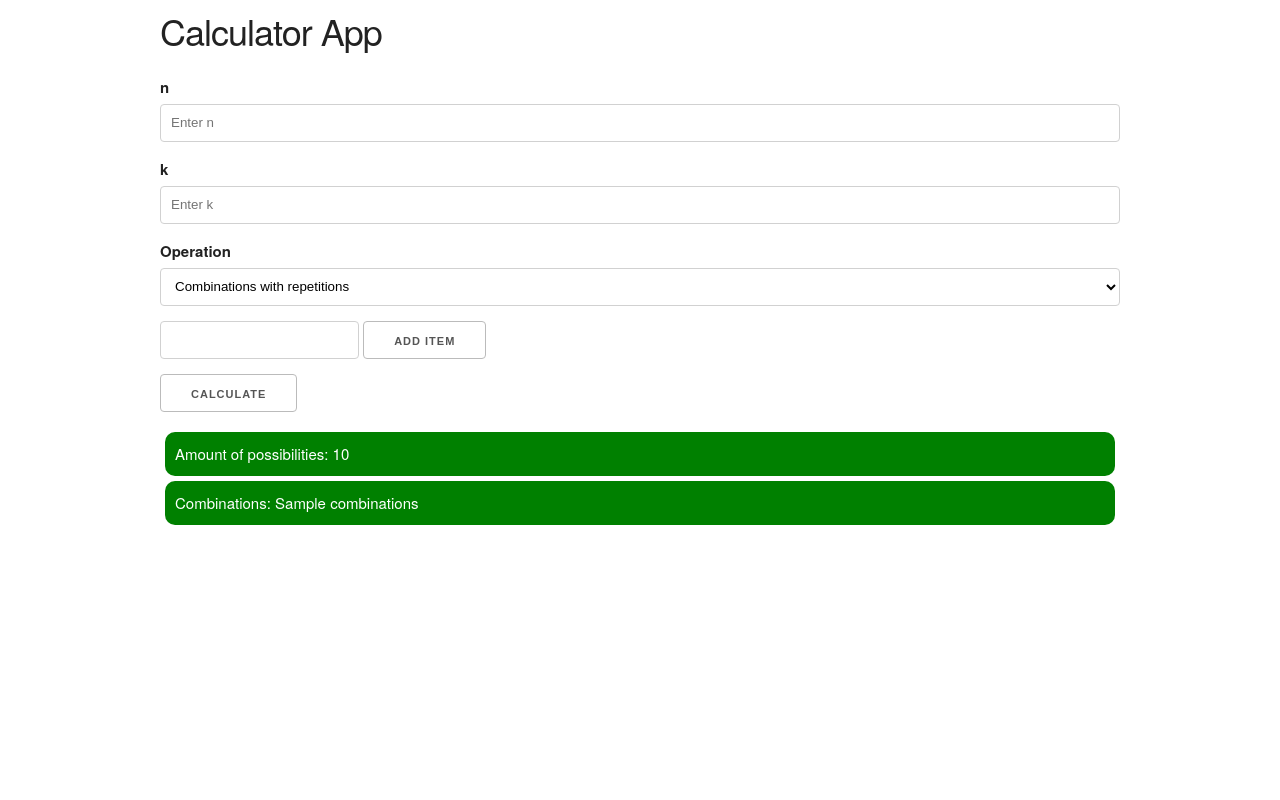
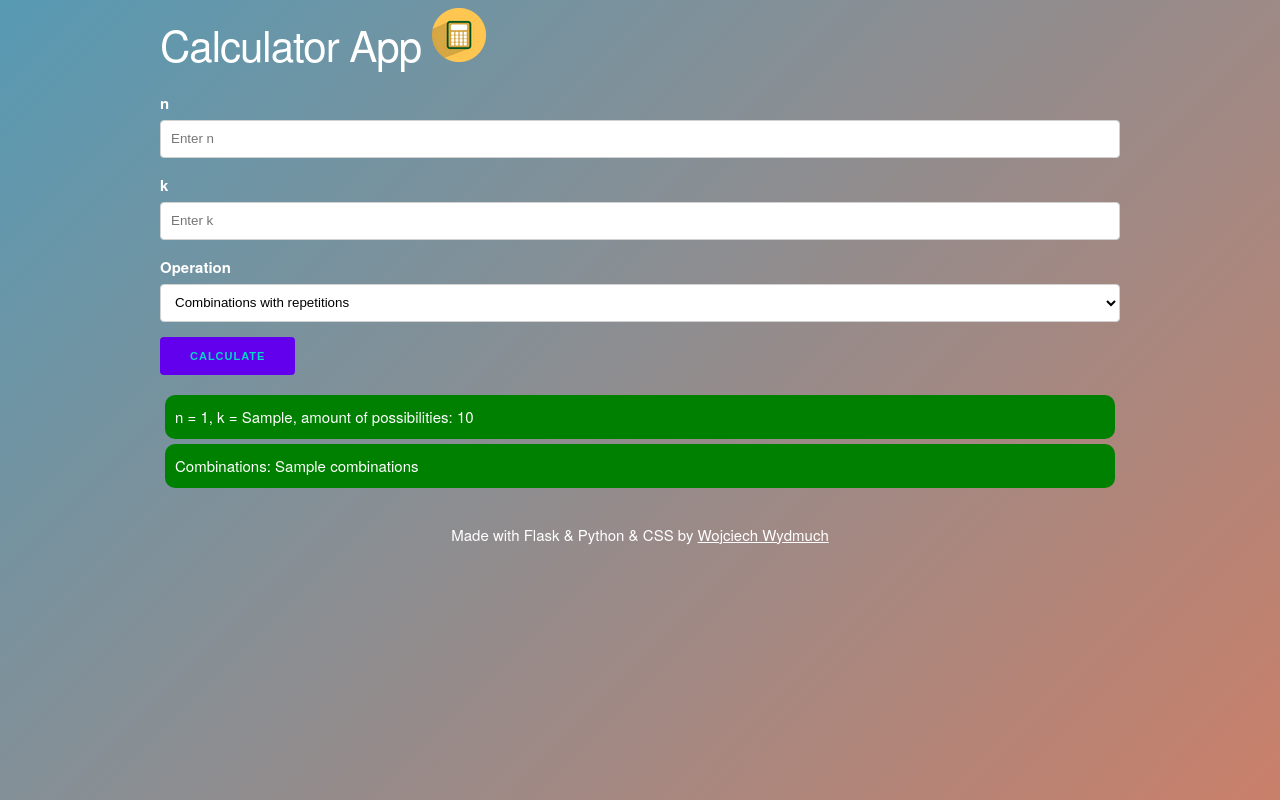
Before and after one commit to wojtekw0703/CalculatorApp-combinations, a Flask app: template templates/app.html in a window 1280 px wide. Run offline with Flask 2, Linux system fonts and the light colour scheme; the template is opened without the code that fills it: most values are stand-ins (such as "Sample title", 1, 10 or a date in 2020); parts of the project's set-up code (start-up, migrations or seed data) failed here and were passed over.

Commit message:
CSS and bugs have been fixed

```diff
--- a/app.py
+++ b/app.py
@@ -4,9 +4,10 @@ from flask import request
 from math import factorial
 import itertools as it
 
+
 #Declaring the app
 app = Flask(__name__)
-
+app.secret_key = "super secret key"
 #Start an app route
 @app.route('/')
 
@@ -44,10 +45,9 @@ def send():
                 result = set(list(it.combinations(my_list, int(k))))
 
             return render_template('app.html',n_send=n,k_send=k, sum=int(sum), combinations=result)
-        except Exception as err:
-            return render_template('app.html', sum=err)
+        except Exception:
+            return render_template('app.html')
 
 
 if __name__ == ' __main__':
-    app.run()
-    main()
+    app.run(debug=True)
--- a/templates/app.html
+++ b/templates/app.html
@@ -5,6 +5,7 @@
     <meta name="viewport" content="width=device-width, initial-scale=1.0" />
     <meta http-equiv="X-UA-Compatible" content="ie=edge" />
     <title>Calculator</title>
+    <link rel='shortcut icon' href="{{ url_for('static', filename='favicon.png') }}"/>
     <link
       rel="stylesheet"
       href="https://cdnjs.cloudflare.com/ajax/libs/skeleton/2.0.4/skeleton.min.css"
@@ -18,16 +19,43 @@
         color: white;
         margin: 0.5rem;
       }
+        #made {
+	float: left;
+	padding-bottom: 10px;
+	padding-top: 10px;
+	text-align: center;
+	bottom: 0px;
+	width: 100%;
+}
+body {
+	background: linear-gradient(-45deg, #ee7752, #23a6d5, #23d5ab);
+	background-size: 400% 400%;
+	animation: gradient 15s ease infinite;
+    color:white;
+}
+
+@keyframes gradient {
+	0% {
+		background-position: 0% 50%;
+	}
+	50% {
+		background-position: 100% 50%;
+	}
+	100% {
+		background-position: 0% 50%;
+	}
+
+}
+
     </style>
   </head>
   <body>
     <div class="container">
-      <h3>Calculator App</h3>
+      <h2>Calculator App <img src="/static/rsz_1favico2n.png"></h2>
     </div>
 
-    <!-- Form -->
     <div class="container">
-      <form action="/send" method="POST">
+<form action="{{ url_for('send') }}" method="POST">
         <label for="Number n">n</label>
         <input
           type="text"
@@ -42,6 +70,7 @@
           placeholder="Enter k"
           class="u-full-width"
           name="k"
+          pattern="[0-9]"
         />
 
         <label for="Operation">Operation</label>
@@ -50,19 +79,21 @@
           <option value="combinations-without-repetitions">Combinations without repetitions</option>
         </select>
 
-            <input type="text" name="item_to_include">
-            <input type="submit" value="Add Item" class="button">
+        <input type="submit" name="action" style ="color:#03DAC5; background-color:#6200EE; border:0" value="Calculate"  id="calc_btn" />
 
-          <br>
-        <input type="submit" value="Calculate" id="calc_btn" />
         <br />
         <div class="alert">
-         Amount of possibilities:  {{ sum }}
+         n = {{ n_send }}, k = {{ k_send }}, amount of possibilities:  {{ sum }}
         </div>
+
           <div class="alert">
-        Combinations:  {{ combinations }}
+            Combinations:  {{ combinations }}
         </div>
-      </form>
+    </form>
     </div>
+    </div>
+  <div id="made">
+		<h6 class="text-light small font-weight-bold">Made with Flask & Python & CSS by <a href="http://wojciechwydmuch.com" style="color:white">Wojciech Wydmuch</a></h6>
+		</div>
   </body>
 </html>
```
Also changed, not shown: static/favicon.png (added), static/rsz_1favico2n.png (added).
